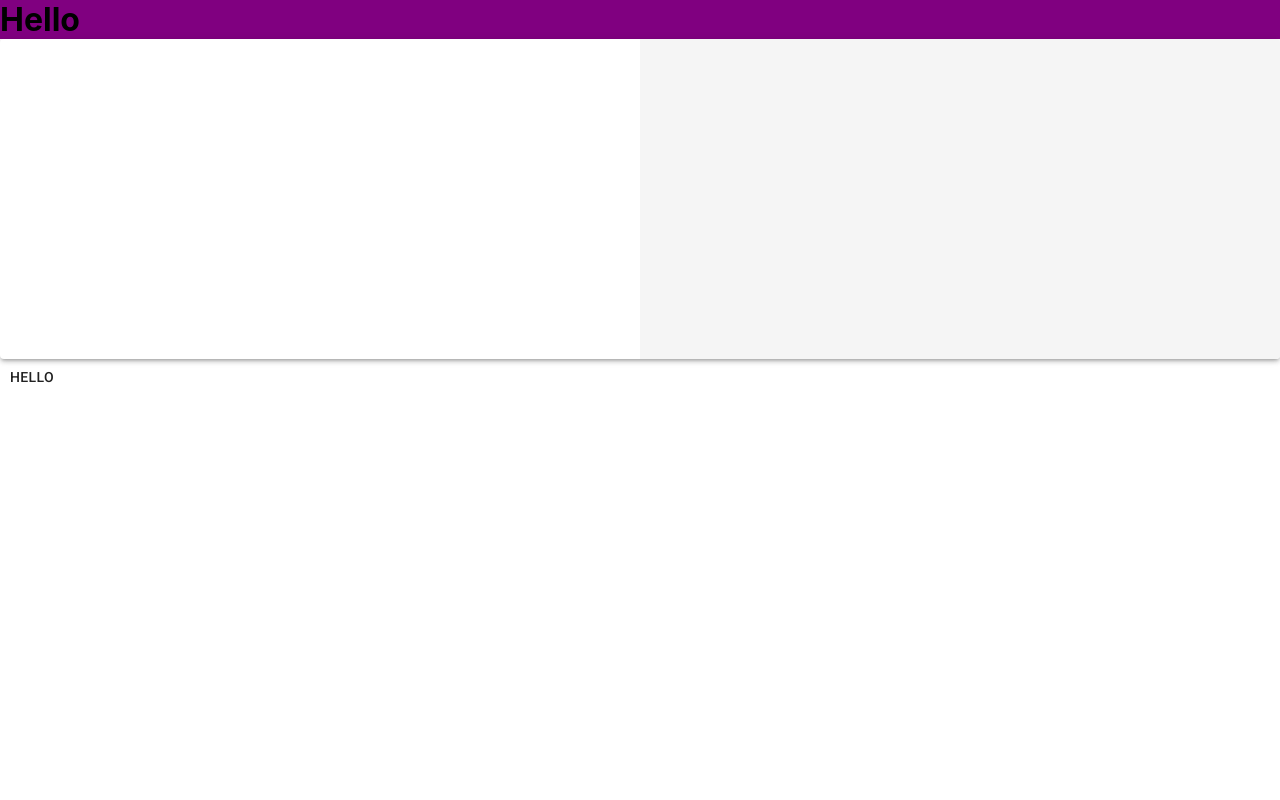
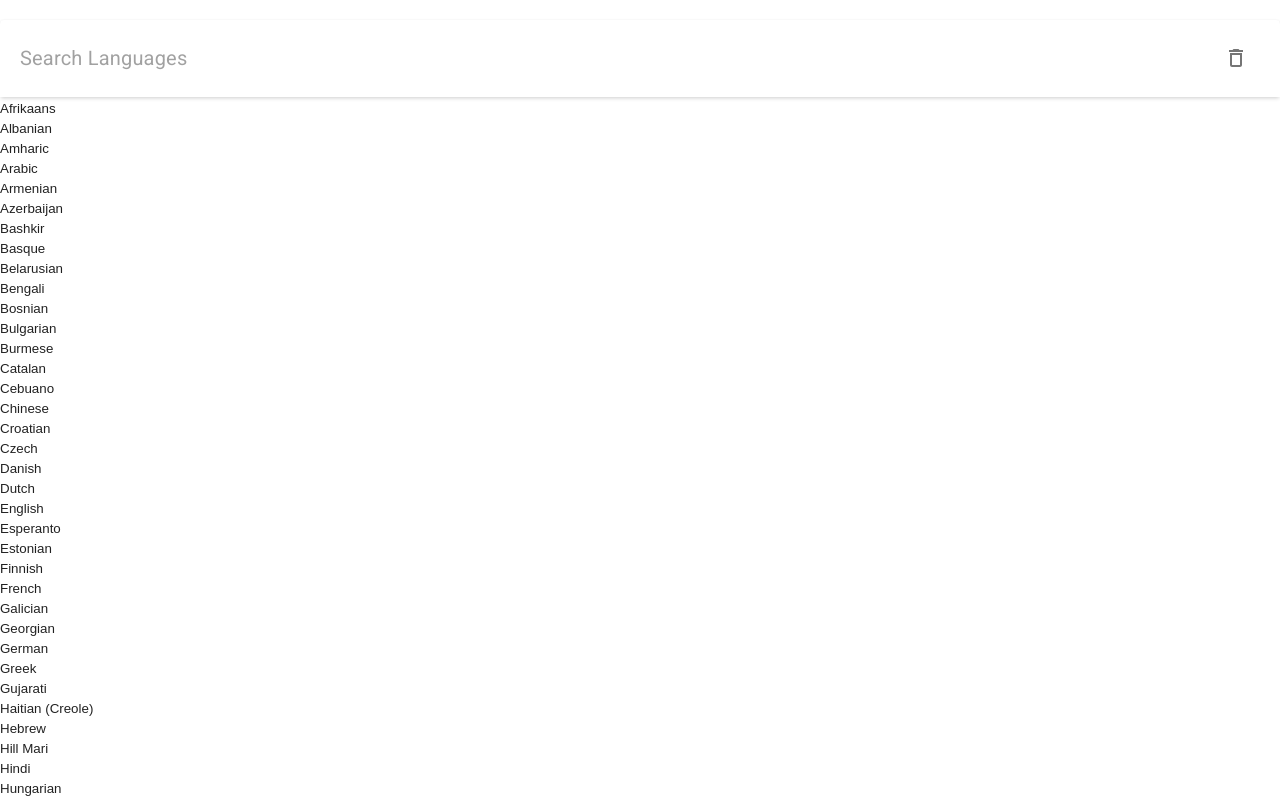
Before and after one commit to betafcc/in-other-words, a React (Create React App) app: page / in a window 1280 px wide. Shown: the top 800 px of the page. Built offline with nearby package versions, Linux system fonts and the light colour scheme.

Commit message:
adds program

```diff
--- a/src/components/App.tsx
+++ b/src/components/App.tsx
@@ -2,13 +2,48 @@ import React, { FC, useEffect, useState } from 'react'
 import { makeStyles } from '@material-ui/core/styles'
 import Card from '@material-ui/core/Card'
 import CardContent from '@material-ui/core/CardContent'
-import { TextareaAutosize, TextareaAutosizeProps, Button } from '@material-ui/core'
+import {
+  TextareaAutosize,
+  TextareaAutosizeProps,
+  Button,
+  Divider,
+} from '@material-ui/core'
+import TranslateIcon from '@material-ui/icons/Translate'
+import AddIcon from '@material-ui/icons/Add'
+
+import * as Translator from '../Translator'
+import { LanguageButton, Example } from './LanguageButton'
+import { LanguageAddButton } from './LanguageAddButton'
+import { Selection, LanguageSelection } from './LanguageSelection'
 
 const useStyles = makeStyles((theme) => ({
   root: {
     minWidth: 275,
     maxWidth: 1280,
     margin: '0 auto',
+  },
+
+  bar: {
+    display: 'flex',
+    flexFlow: 'row nowrap',
+    margin: 0,
+    padding: '10px 0',
+
+    '&> *': {
+      margin: '0 4px',
+    },
+    // backgroundColor: '#ddd',
+  },
+
+  languages: {
+    flexGrow: 1,
+    display: 'flex',
+    flexFlow: 'row wrap',
+    overflowX: 'auto',
+
+    '&> *': {
+      margin: '4px',
+    },
   },
 
   content: {
@@ -38,6 +73,60 @@ const useStyles = makeStyles((theme) => ({
   },
 }))
 
+export const App: FC<{}> = () => {
+  const classes = useStyles()
+  const [source, setSource] = useState('')
+  const [selected, setSelected] = useState(undefined as undefined | string)
+
+  return (
+    <div className={classes.root}>
+      <LanguageSelection onSelection={(e) => setSelected(e)} selected={selected} />
+      <div className={classes.bar}>
+        <Play />
+        <Divider orientation='vertical' flexItem />
+        <Languages codes={['en', 'ru']} />
+      </div>
+      <Card className={classes.content} elevation={3}>
+        <CardContent>
+          <Textarea value={source} onChange={(e) => setSource(e.target.value)} />
+        </CardContent>
+        <CardContent>
+          <Textarea disabled value={source} />
+        </CardContent>
+      </Card>
+      <Example />
+      <LanguageAddButton />
+    </div>
+  )
+}
+
+export const Play: FC<{}> = ({}) => (
+  <Button variant='outlined'>
+    <TranslateIcon />
+  </Button>
+)
+
+export const Languages: FC<{ codes: Array<Translator.Code> }> = ({ codes }) => {
+  const classes = useStyles()
+
+  return (
+    <div className={classes.languages}>
+      {codes.map((c, i) => (
+        <Button key={i} variant='outlined'>
+          {Translator.codes[c]}
+        </Button>
+      ))}
+      <Add />
+    </div>
+  )
+}
+
+export const Add: FC<{}> = ({}) => (
+  <Button variant='outlined' style={{ borderStyle: 'dashed' }}>
+    <AddIcon color='disabled' />
+  </Button>
+)
+
 export const Textarea: FC<TextareaAutosizeProps> = (props) => {
   const classes = useStyles()
 
@@ -53,23 +142,3 @@ export const Textarea: FC<TextareaAutosizeProps> = (props) => {
     />
   )
 }
-
-export const App: FC<{}> = () => {
-  const classes = useStyles()
-  const [source, setSource] = useState('')
-
-  return (
-    <div className={classes.root}>
-      <h1 style={{ backgroundColor: 'purple', margin: 0 }}>Hello</h1>
-      <Card className={classes.content} elevation={3}>
-        <CardContent>
-          <Textarea value={source} onChange={(e) => setSource(e.target.value)} />
-        </CardContent>
-        <CardContent>
-          <Textarea disabled value={source} />
-        </CardContent>
-      </Card>
-      <Button onClick={(_) => console.log(source)}>Hello</Button>
-    </div>
-  )
-}
--- a/src/components/LanguageButton.tsx
+++ b/src/components/LanguageButton.tsx
@@ -40,7 +40,7 @@ export const LanguageButton: FC<LanguageButtonProps> = ({
   )
 }
 
-export const Example: FC = ({}) => (
+export const Example: FC = () => (
   <>
     {(['default', 'done', 'loading', 'waiting'] as const).map((s) => (
       <LanguageButton key={s} language={s} status={s} onClick={(_) => console.log(s)} />
--- /dev/null
+++ b/src/components/LanguageSelection.tsx
@@ -0,0 +1,128 @@
+import React, { FC, useState } from 'react'
+import { makeStyles } from '@material-ui/core/styles'
+import InputBase, { InputBaseProps } from '@material-ui/core/InputBase'
+import ButtonBase, { ButtonBaseProps } from '@material-ui/core/ButtonBase'
+import DeleteIcon from '@material-ui/icons/DeleteOutline'
+import Paper from '@material-ui/core/Paper'
+import {
+  AppBar,
+  Toolbar,
+  Typography,
+  InputAdornment,
+  IconButton,
+} from '@material-ui/core'
+
+import { languages } from '../Translator'
+
+const useStyles = makeStyles((theme) => ({
+  root: {
+    marginTop: '20px',
+  },
+
+  input: {
+    fontSize: theme.typography.h6.fontSize,
+    width: '100%',
+    padding: '1em',
+    boxShadow: '0 2px 4px -1px rgba(0,0,0,0.2)',
+  },
+
+  item: {},
+
+  selected: {
+    background: 'blue',
+  },
+
+  options: {
+    margin: 0,
+    padding: 0,
+    listStyle: 'none',
+  },
+}))
+
+export const languagesOptions: Array<{
+  id: string
+  text: string
+}> = languages.map((e) => ({ id: e.code, text: e.name }))
+
+export type LanguageSelectionProps = {
+  selected?: string
+  onSelection: (id: string) => any
+}
+
+export const LanguageSelection: FC<LanguageSelectionProps> = ({
+  selected,
+  onSelection,
+}) => (
+  <Selection
+    selected={!selected ? [] : [selected]}
+    options={languagesOptions}
+    onSelection={onSelection as any}
+  />
+)
+
+export type SelectionProps = {
+  options: Array<{
+    id: number | string
+    text: string
+  }>
+  selected?: Array<number | string>
+  onSelection: (id: number | string) => any
+}
+
+export const Selection: FC<SelectionProps> = ({
+  options,
+  onSelection,
+  selected = [],
+}) => {
+  const classes = useStyles()
+  const [value, setValue] = useState('')
+  const valueLower = value.toLowerCase()
+
+  return (
+    <Paper className={classes.root}>
+      <InputBase
+        className={classes.input}
+        placeholder='Search Languages'
+        value={value}
+        onChange={(e) => setValue(e.target.value)}
+        endAdornment={
+          <InputAdornment position='end'>
+            <IconButton>
+              <DeleteIcon />
+            </IconButton>
+          </InputAdornment>
+        }
+      />
+      <LanguageList>
+        {options
+          .filter((e) => e.text.toLowerCase().match(valueLower))
+          .map((e) => (
+            <li
+              key={e.id}
+              className={
+                classes.item + (selected.includes(e.id) ? ' ' + classes.selected : '')
+              }
+            >
+              <ButtonBase onClick={(_) => onSelection(e.id)}>{e.text}</ButtonBase>
+            </li>
+          ))}
+      </LanguageList>
+    </Paper>
+  )
+}
+
+export const LanguageList: FC<{}> = ({ ...props }) => {
+  const classes = useStyles()
+
+  return <ul className={classes.options} {...props} />
+}
+
+// export const LanguageListItem: FC<{}> = ({}) => {
+//   return <li className={}></li>
+// }
+
+export type Language = {
+  code: string
+  name: string
+  selected: boolean
+}
```
Also changed, not shown: src/Action.ts (deleted, +0 -13 lines), src/State.ts (deleted, +0 -47 lines), src/components/LanguageBar.tsx (added, +7 -0 lines), src/program.ts (added, +61 -0 lines), src/util.ts (+16 -0 lines).
